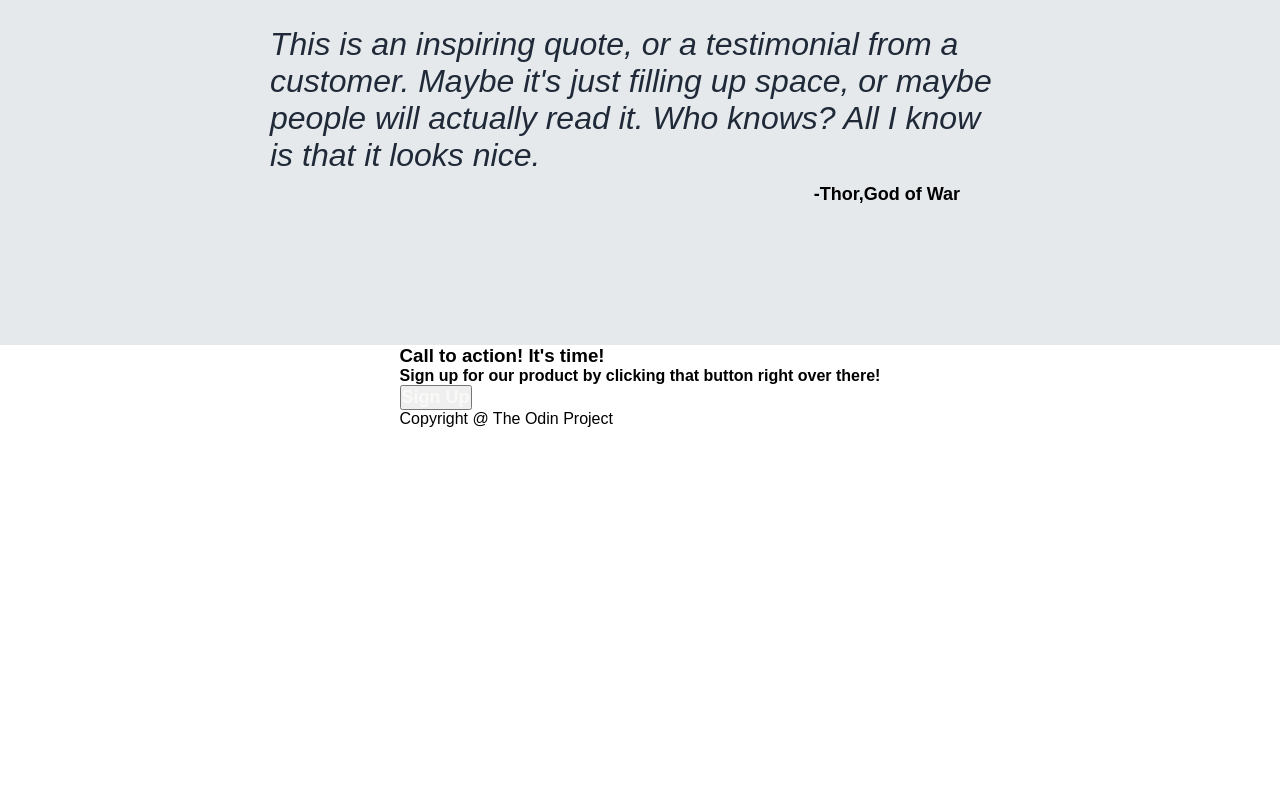
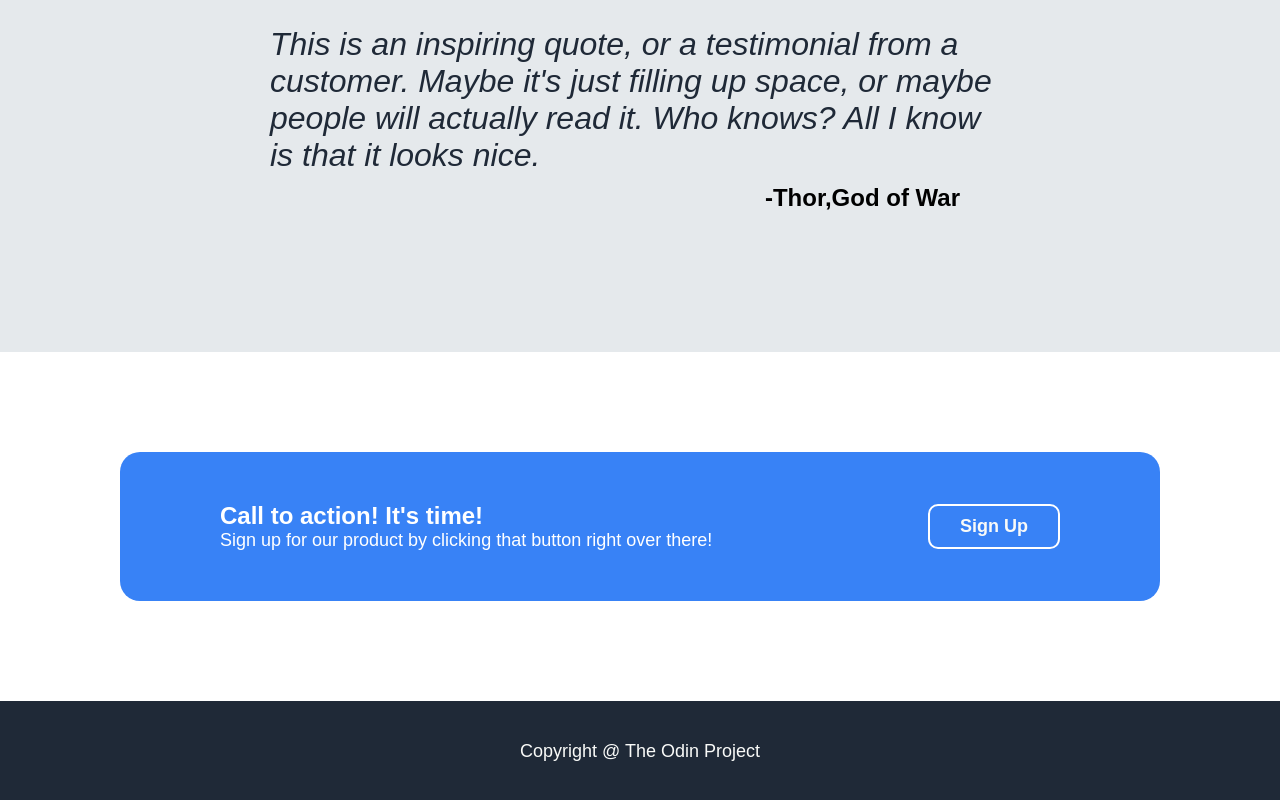
Before and after one commit to loremispum2k8/LandingPage_ODIN, a plain HTML site: page index.html in a window 1280 px wide. Shown: the part 1235-2035 px from the top of the page. Before the commit the page ends 1663 px from the top, so only its background shows below. Drawn offline with Linux system fonts and the light colour scheme.

Commit message:
Add the css for the forth section

```diff
--- a/style.css
+++ b/style.css
@@ -160,7 +160,53 @@ button a{
     color: #1F2937;
 }
 .Three h4{
-    font-size: 18px;
+    font-size: 24px;
     align-self: flex-end;
     margin-right: 50px;
 }
+
+
+.Four{
+    width: 100%;
+    align-items: center;
+}
+.card{
+    box-sizing: border-box;
+    display: flex;
+    flex-direction: row;
+    align-items: center;
+    justify-content: space-between;
+    color: white;
+    background-color: #3882F6;
+    flex-wrap: wrap;
+    max-width: 1040px;
+    width: 100%;
+    border-radius: 20px;
+    margin-top: 100px;
+    margin-bottom: 100px;
+    padding: 50px 100px;
+}
+.card h3{
+    font-size: 24px;
+}
+.card h4{
+    font-weight: lighter;
+    font-size: 18px;
+}
+.card button{
+    border: 2px solid white;
+    background-color: transparent;
+    padding: 10px 30px;
+    border-radius: 10px;
+    flex-shrink: 0;
+}
+.footer{
+    width: 100%;
+    display: flex;
+    align-items: center;
+    justify-content: center;
+    background-color: #1F2937;
+    padding: 40px 0px;
+    color: #F9FAF8;
+    font-size: 18px;
+}
```
